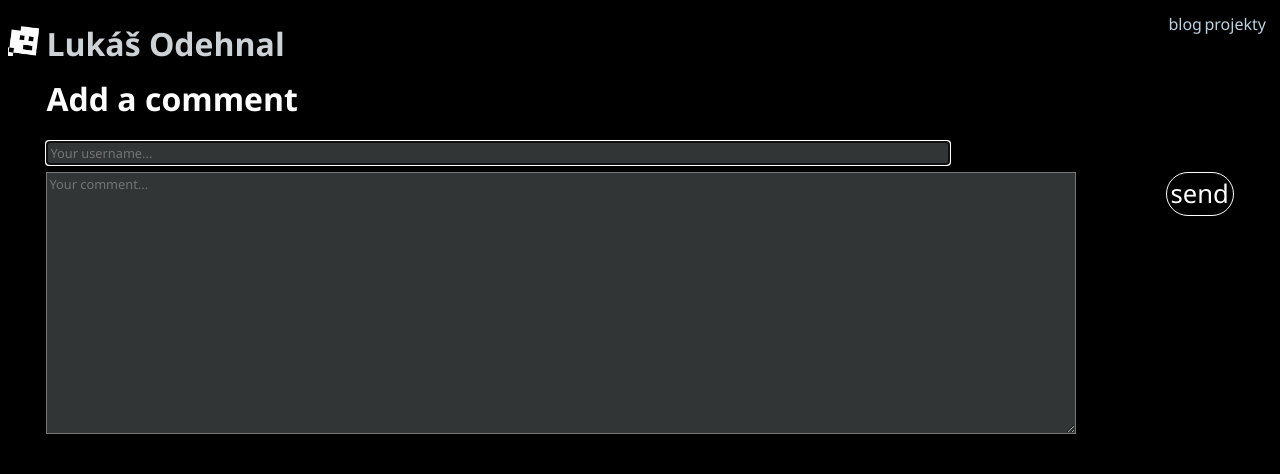
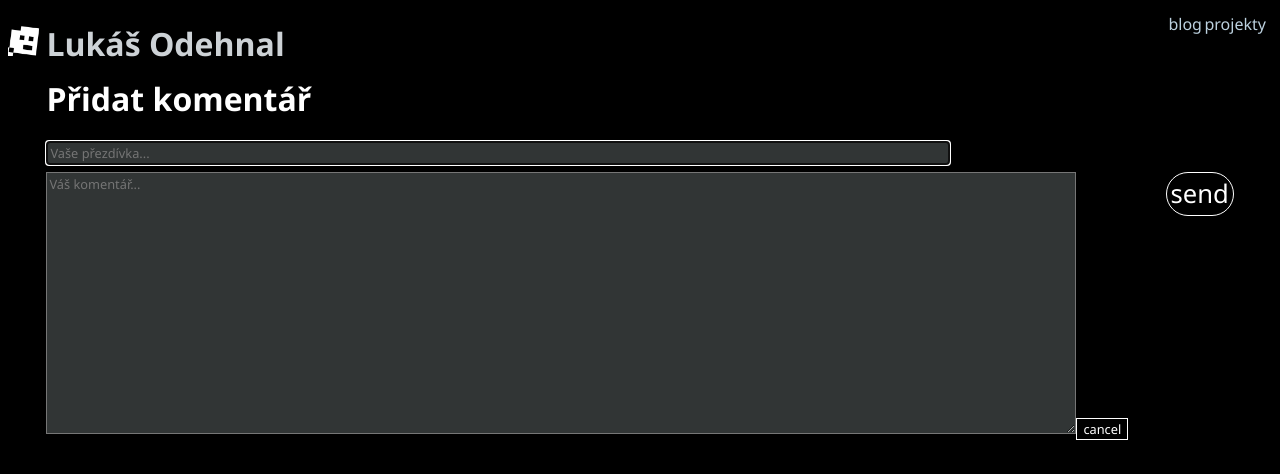
Before and after one commit to lukascobit/personal_blog, a React (Create React App) app: page /blog/1/comment in a window 1280 px wide. Shown: the top 474 px of the page. Built offline with nearby package versions, Linux system fonts and the light colour scheme.

Commit message:
comment count fix

```diff
--- a/src/App.css
+++ b/src/App.css
@@ -27,6 +27,9 @@ button{
   background-color: black;
   color: white;
   border: 0.1vw white solid;
+}
+button:hover{
+  background-color: var(--blogHover);
 }
 
 /* top header bar */
@@ -136,6 +139,8 @@ button{
   width: 80vw;
   height: 20vw;
   font-size: 1vw;
+  max-width: 90vw;
+  max-height: 30vw;
 }
 .username{
   background-color: var(--blogHover);
@@ -148,4 +153,7 @@ button{
 .error{
   color: rgb(231, 37, 37);
 }
+.cancel{
+  font-size: 1vw;
+}
 /*  */
--- a/src/components/AddComment.jsx
+++ b/src/components/AddComment.jsx
@@ -5,14 +5,15 @@ import { useState } from 'react/cjs/react.development'
 function AddComment() {
     const serverDomain = "http://localhost:4000/"
     const { id } = useParams()
-    const [username, setUsername] = useState("")
+    const [username, setUsername] = useState(localStorage.getItem("username"))
     const [body, setBody] = useState("")
     const [errorCode, setErrorCode] = useState("")
     async function postComment(){
         if(!username || !body ){
-            setErrorCode("Both the username and the comment have to be filled!")
+            setErrorCode("Komentář i přezdívka jsou povinná!")
             return
         }
+        localStorage.setItem("username", username)
         await fetch(serverDomain + "blogs/" + id, {
             method: "post",
             headers: {
@@ -29,10 +30,12 @@ function AddComment() {
 
     return (
         <div className='content'>
-            <h1>Add a comment</h1>
-            <input value={username} onChange={(e)=>setUsername(e.target.value)} className='username' type="text" placeholder='Your username...' autoFocus={true} /><br />
-            <textarea value={body} onChange={(e)=>setBody(e.target.value)} placeholder='Your comment...' name="comment" id="commentTextarea" cols="30" rows="10"></textarea>
+            <title>Přidat komentář</title>
+            <h1>Přidat komentář</h1>
+            <input value={username} onChange={(e)=>setUsername(e.target.value)} className='username' type="text" placeholder='Vaše přezdívka...' autoFocus={true} /><br />
+            <textarea value={body} onChange={(e)=>setBody(e.target.value)} placeholder='Váš komentář...' name="comment" id="commentTextarea" cols="30" rows="10"></textarea>
             <button onClick={postComment} className='plusComment'>send</button>
+            <button className='cancel'>cancel</button>
             <h3 className='error'>{errorCode}</h3>
         </div>
     )
--- a/src/components/SpecificBlog.jsx
+++ b/src/components/SpecificBlog.jsx
@@ -34,7 +34,7 @@ function SpecificBlog() {
                 <title>{data[0] && data[0].title}</title>
                 <h1>{data[0] && data[0].title}</h1>
                 <p>{data[0] && data[0].body}</p>
-                <p className='halfTransparent'>komentáře ({data.length})</p>
+                <p className='halfTransparent'>komentáře ({data[0] && data[0].username ? data.length : "0"})</p>
                 <button onClick={()=>window.location = `/blog/${id}/comment`} className='plusComment'>+</button>
                 <div className='comments'>
                     {data && data.map((d)=>{
```
Also changed, not shown: 1 other file (tests, documents, lock files or other folders).
